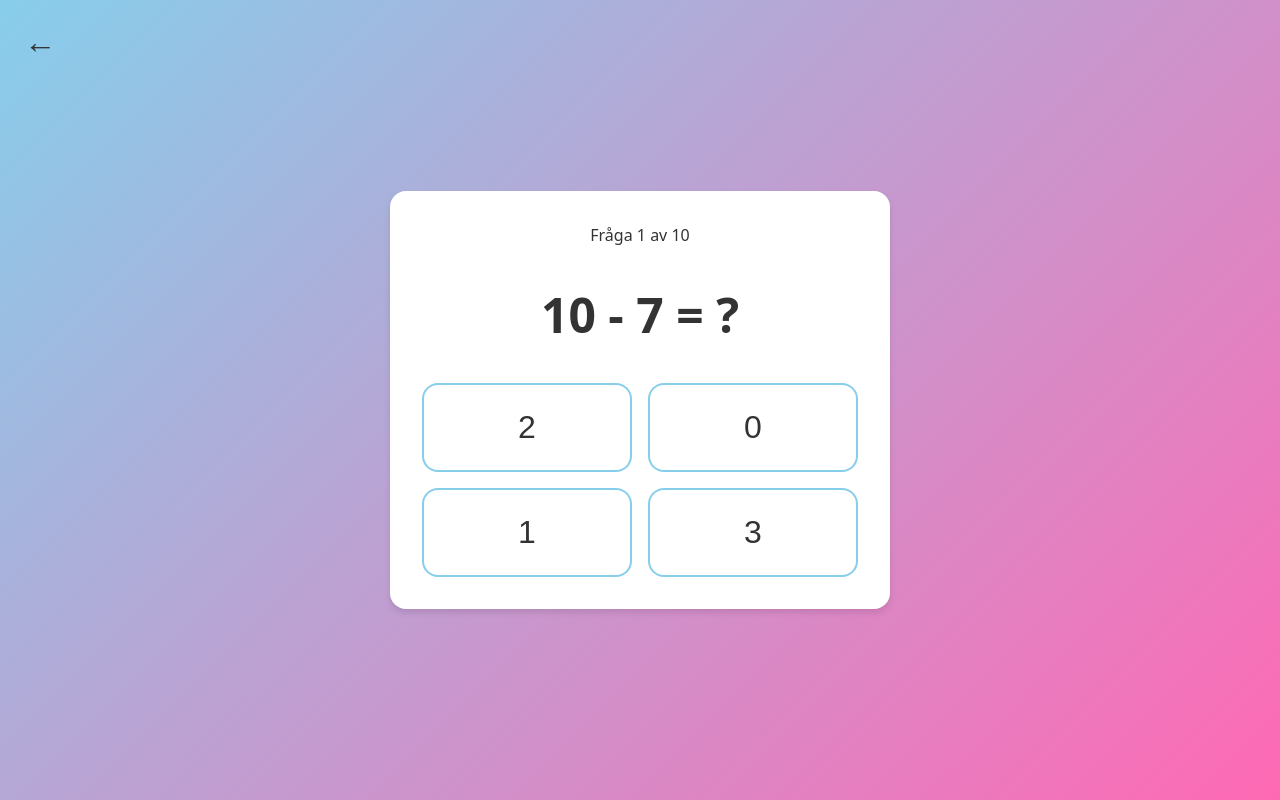
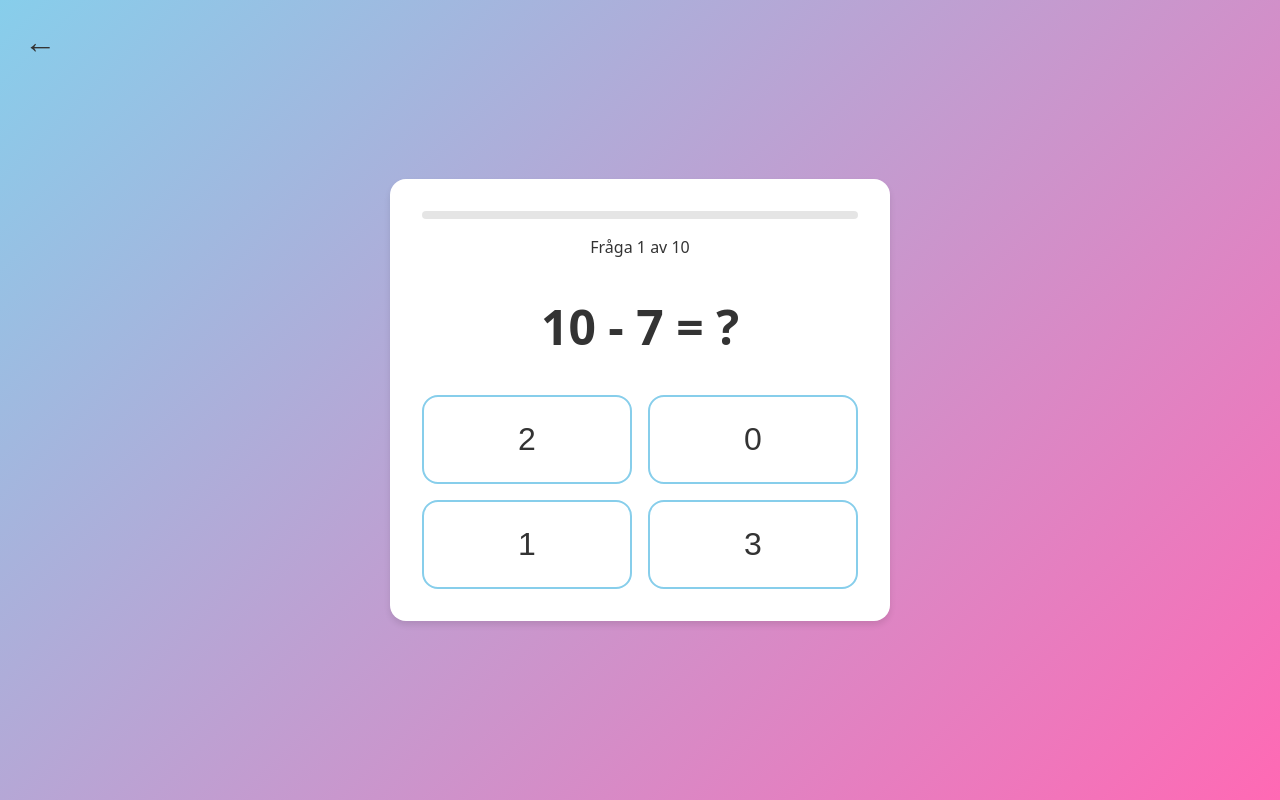
Before and after one commit to blupp/matte-spel, a React (Vite) app: page / in a window 1280 px wide. Both pictures are taken after a click on the button "Starta Level 1 🚀". Built offline with nearby package versions, Linux system fonts and the light colour scheme.

Commit message:
Add progress bar to GameScreen

```diff
--- a/src/components/GameScreen.tsx
+++ b/src/components/GameScreen.tsx
@@ -20,6 +20,7 @@ export const GameScreen = ({ questions, onComplete, onBack, currentLevel }: Game
   const [showFeedback, setShowFeedback] = useState(false);
   const [isCorrect, setIsCorrect] = useState(false);
   const [showConfetti, setShowConfetti] = useState(false);
+  const [progress, setProgress] = useState(0);
 
   const currentQuestion = questions[gameState.currentQuestion];
 
@@ -28,6 +29,8 @@ export const GameScreen = ({ questions, onComplete, onBack, currentLevel }: Game
     setShowFeedback(false);
     setIsCorrect(false);
     setShowConfetti(false);
+    // Animate progress bar
+    setProgress((gameState.currentQuestion / gameState.totalQuestions) * 100);
   }, [gameState.currentQuestion]);
 
   const playSound = (correct: boolean) => {
@@ -83,12 +86,20 @@ export const GameScreen = ({ questions, onComplete, onBack, currentLevel }: Game
         <ReactConfetti
           width={window.innerWidth}
           height={window.innerHeight}
-          recycle={false}
-          numberOfPieces={200}
+          recycle={true}
+          numberOfPieces={500}
+          gravity={0.3}
+          wind={0.05}
           onConfettiComplete={() => setShowConfetti(false)}
         />
       )}
       <div className="card">
+        <div className="progress-container">
+          <div
+            className="progress-bar"
+            style={{ width: `${progress}%` }}
+          />
+        </div>
         <div>
           <span>
             Fråga {gameState.currentQuestion + 1} av {gameState.totalQuestions}
--- a/src/index.css
+++ b/src/index.css
@@ -248,3 +248,20 @@ p {
     color: var(--white) !important;
   }
 }
+
+.progress-container {
+  width: 100%;
+  height: 8px;
+  background-color: rgba(0, 0, 0, 0.1);
+  border-radius: 4px;
+  margin-bottom: 1rem;
+  overflow: hidden;
+}
+
+.progress-bar {
+  height: 100%;
+  background: linear-gradient(90deg, var(--primary-color), var(--secondary-color));
+  border-radius: 4px;
+  transition: width 0.5s cubic-bezier(0.4, 0, 0.2, 1);
+  box-shadow: 0 2px 4px rgba(0, 0, 0, 0.1);
+}
```
